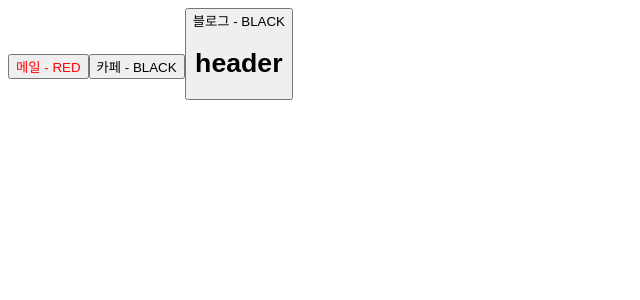
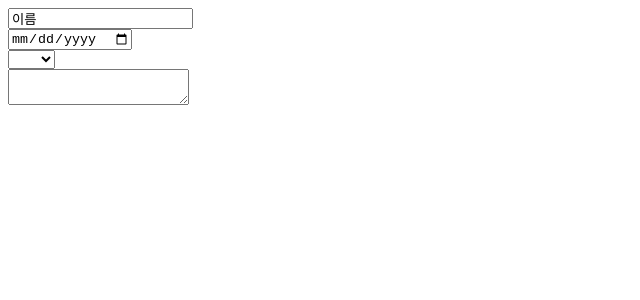
Before and after one commit to kokominji/learning-archive, a React (Vite) app in the folder courses/ONEBITE-REACT/section05/: page / in a window 1280 px wide. Shown: the top 300 px of the page, without its empty margins (0-640 px from the left). Built offline with nearby package versions, Linux system fonts and the light colour scheme.

Commit message:
learing: 11/7

```diff
--- a/courses/ONEBITE-REACT/section05/src/App.jsx
+++ b/courses/ONEBITE-REACT/section05/src/App.jsx
@@ -1,24 +1,10 @@
 import "./App.css";
-import Header from "./components/Header";
-import Main from "./components/Main";
-import Footer from "./components/Footer";
-import Button from "./components/Button";
+import Register from "./components/Register";
 
 function App() {
-  const buttonProps = {
-    text: "메일",
-    color: "red",
-    a: 1,
-    b: 2,
-    c: 3,
-  };
   return (
     <>
-      <Button {...buttonProps} />
-      <Button text={"카페"} />
-      <Button text={"블로그"}>
-        <Header />
-      </Button>
+      <Register />
     </>
   );
 }
--- a/courses/ONEBITE-REACT/section05/src/components/Button.jsx
+++ b/courses/ONEBITE-REACT/section05/src/components/Button.jsx
@@ -1,12 +1,19 @@
-const Button = ({children, text, color = "black"}) => {
+const Button = ({ children, text, color = "black" }) => {
+  //이벤트 객체
+  const onClickButton = (e) => {
+    console.log(e);
+    console.log(text);
+  };
   return (
-    <button style={{ color: color }}>
+    <button
+      onClick={onClickButton}
+      // onMouseEnter={onClickButton}
+      style={{ color: color }}
+    >
       {text} - {color.toUpperCase()}
       {children}
     </button>
   );
 };
 
-
-
 export default Button;
--- /dev/null
+++ b/courses/ONEBITE-REACT/section05/src/components/Register.jsx
@@ -0,0 +1,50 @@
+import { useState } from "react";
+
+//간단한 회원가입 폼
+// 1. 이름
+// 2. 생년월일
+// 3. 국적
+// 4. 자기소개
+
+const Register = () => {
+  const [name, setName] = useState("이름");
+  const [birth, setBirth] = useState("");
+  const [country, setCountry] = useState("");
+  const [bio, setBio] = useState("");
+
+  const onChangeName = (e) => {
+    setName(e.target.value);
+  };
+  const onChangeBirth = (e) => {
+    setBirth(e.target.value);
+  };
+  const onChangeCountry = (e) => {
+    setCountry(e.target.vlaue);
+  };
+  const onChangeBio = (e) => {
+    setBio(e.target.value);
+  };
+  return (
+    <div>
+      <div></div>
+      <input value={name} onChange={onChangeName} placeholder={"이름"} />
+      <div>
+        <input value={birth} onChange={onChangeBirth} type="date" />
+      </div>
+      <div>
+        <select value={country} onChange={onChangeCountry}>
+          <option value=""></option>
+          <option value="kr"> 한국</option>
+          <option value="us"> 미국</option>
+          <option value="uk">영국</option>
+        </select>
+      </div>
+
+      <div>
+        <textarea value={bio} onChange={onChangeBio} />
+      </div>
+    </div>
+  );
+};
+
+export default Register;
```
Also changed, not shown: courses/ONEBITE-REACT/section05/src/components/Bulb.jsx (added, +25 -0 lines), courses/ONEBITE-REACT/section05/src/components/Counter.jsx (added, +19 -0 lines).
